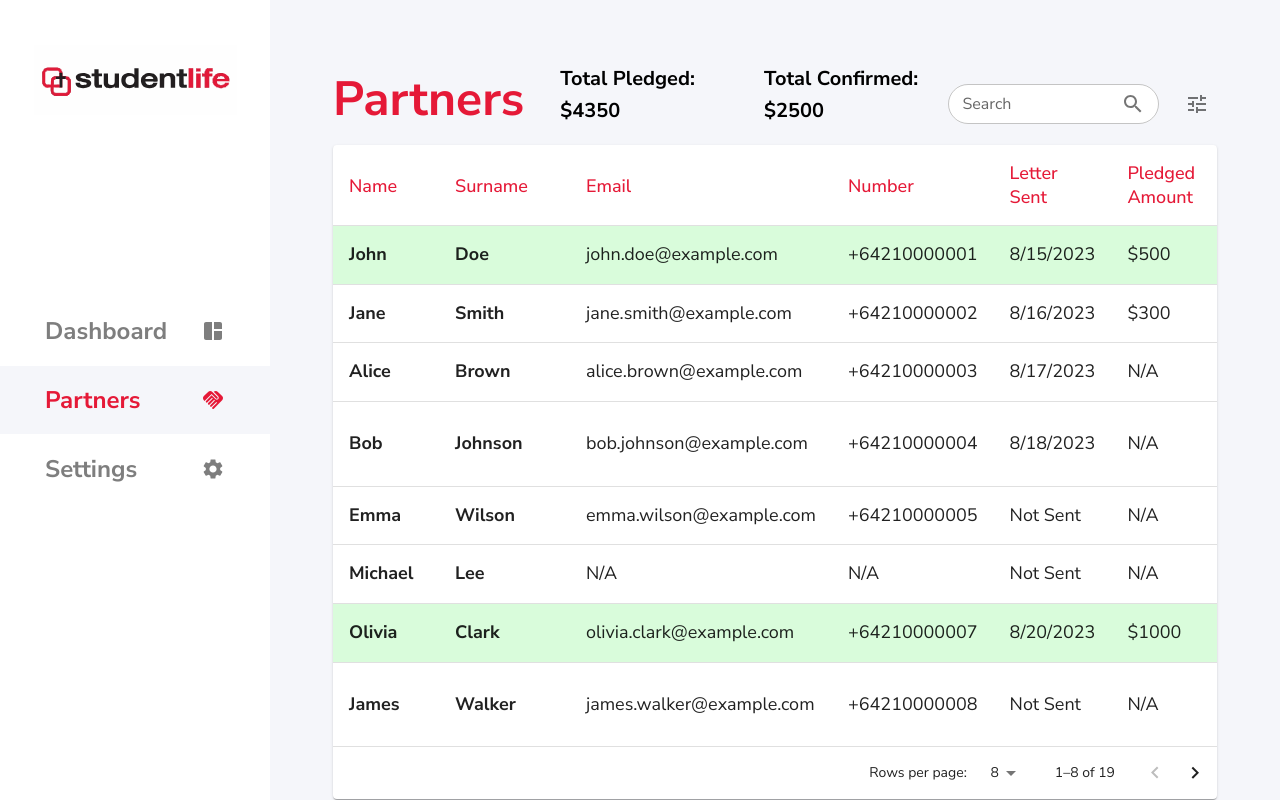
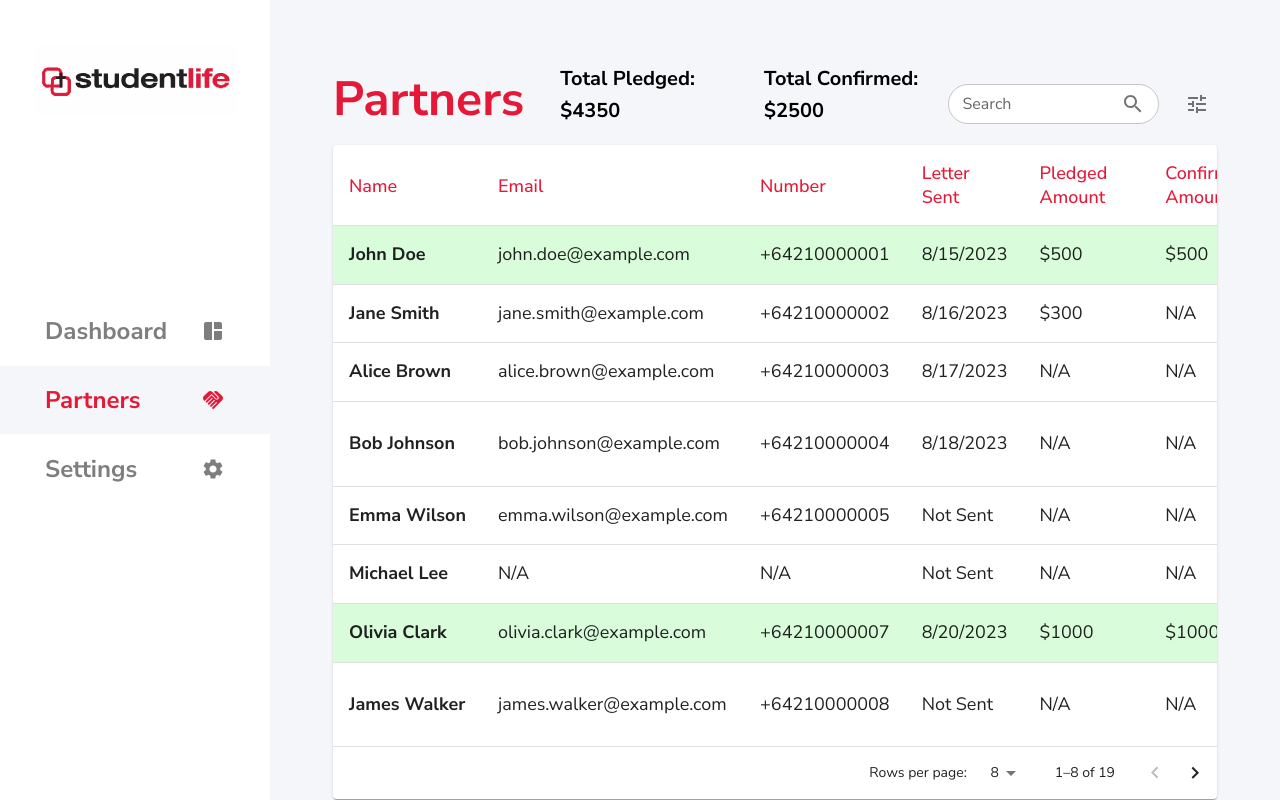
Before and after one commit to DanChae03/mpd-tool, a Next.js app: page /partners in a window 1280 px wide. Built offline with nearby package versions, Linux system fonts and the light colour scheme.

Commit message:
feat: combine name fields

```diff
--- a/src/app/partners/page.tsx
+++ b/src/app/partners/page.tsx
@@ -65,16 +65,10 @@ interface HeadCell {
 
 const headCells: readonly HeadCell[] = [
   {
-    id: "firstName",
+    id: "name",
     numeric: false,
     disablePadding: false,
     label: "Name",
-  },
-  {
-    id: "lastName",
-    numeric: false,
-    disablePadding: false,
-    label: "Surname",
   },
   {
     id: "email",
@@ -179,14 +173,12 @@ export default function Partners(): ReactElement {
   const [filteredPartners, setFilteredPartners] = useState<Partner[]>([]);
   const [searchKey, setSearchKey] = useState<string>("");
   const [drawerOpen, setDrawerOpen] = useState<boolean>(false);
-  const [selectedPartner, setSelectedPartner] = useState<Partner | null>(null);
+  const [selectedPartner, setSelectedPartner] = useState<Partner>();
 
   useEffect(() => {
     calculateTotals();
-    const filtered = partners.filter(
-      (partner) =>
-        partner.firstName.toLowerCase().includes(searchKey.toLowerCase()) ||
-        partner.lastName.toLowerCase().includes(searchKey.toLowerCase())
+    const filtered = partners.filter((partner) =>
+      partner.name.toLowerCase().includes(searchKey.toLowerCase())
     );
     const filteredSearch = filtered.filter((partner) =>
       filters.includes(partner.status)
@@ -441,13 +433,25 @@ export default function Partners(): ReactElement {
                         component="th"
                         scope="row"
                         sx={{ fontSize: "18px", fontWeight: "bold" }}
+                        style={{
+                          whiteSpace: "nowrap",
+                          overflow: "hidden",
+                          textOverflow: "ellipsis",
+                          width: "180px",
+                        }}
                       >
-                        {row.firstName}
+                        {row.name}
                       </TableCell>
-                      <TableCell sx={{ fontSize: "18px", fontWeight: "bold" }}>
-                        {row.lastName}
-                      </TableCell>
-                      <TableCell sx={{ fontSize: "18px" }}>
+
+                      <TableCell
+                        sx={{ fontSize: "18px" }}
+                        style={{
+                          whiteSpace: "nowrap",
+                          overflow: "hidden",
+                          textOverflow: "ellipsis",
+                          width: "288px",
+                        }}
+                      >
                         {row.email || "N/A"}
                       </TableCell>
                       <TableCell sx={{ fontSize: "18px" }}>
@@ -500,6 +504,7 @@ export default function Partners(): ReactElement {
           />
         </Paper>
       </Stack>
+      {selectedPartner != null && (
         <Drawer
           anchor="right"
           open={drawerOpen}
@@ -510,6 +515,7 @@ export default function Partners(): ReactElement {
             onClose={() => setDrawerOpen(false)}
           />
         </Drawer>
+      )}
     </Stack>
   );
 }
--- a/src/app/partners/testData.ts
+++ b/src/app/partners/testData.ts
@@ -1,10 +1,7 @@
-import { Partner } from "@/utils/types";
-
 export const partners: Partner[] = [
   {
     id: 0,
-    firstName: "John",
-    lastName: "Doe",
+    name: "John Doe",
     email: "john.doe@example.com",
     number: "+64210000001",
     sentDate: new Date("2023-08-15"),
@@ -16,8 +13,7 @@ export const partners: Partner[] = [
   },
   {
     id: 1,
-    firstName: "Jane",
-    lastName: "Smith",
+    name: "Jane Smith",
     email: "jane.smith@example.com",
     number: "+64210000002",
     sentDate: new Date("2023-08-16"),
@@ -29,8 +25,7 @@ export const partners: Partner[] = [
   },
   {
     id: 2,
-    firstName: "Alice",
-    lastName: "Brown",
+    name: "Alice Brown",
     email: "alice.brown@example.com",
     number: "+64210000003",
     sentDate: new Date("2023-08-17"),
@@ -42,8 +37,7 @@ export const partners: Partner[] = [
   },
   {
     id: 3,
-    firstName: "Bob",
-    lastName: "Johnson",
+    name: "Bob Johnson",
     email: "bob.johnson@example.com",
     number: "+64210000004",
     sentDate: new Date("2023-08-18"),
@@ -55,8 +49,7 @@ export const partners: Partner[] = [
   },
   {
     id: 4,
-    firstName: "Emma",
-    lastName: "Wilson",
+    name: "Emma Wilson",
     email: "emma.wilson@example.com",
     number: "+64210000005",
     sentDate: undefined,
@@ -68,8 +61,7 @@ export const partners: Partner[] = [
   },
   {
     id: 5,
-    firstName: "Michael",
-    lastName: "Lee",
+    name: "Michael Lee",
     email: undefined,
     number: undefined,
     sentDate: undefined,
@@ -81,8 +73,7 @@ export const partners: Partner[] = [
   },
   {
     id: 6,
-    firstName: "Olivia",
-    lastName: "Clark",
+    name: "Olivia Clark",
     email: "olivia.clark@example.com",
     number: "+64210000007",
     sentDate: new Date("2023-08-20"),
@@ -94,8 +85,7 @@ export const partners: Partner[] = [
   },
   {
     id: 7,
-    firstName: "James",
-    lastName: "Walker",
+    name: "James Walker",
     email: "james.walker@example.com",
     number: "+64210000008",
     sentDate: undefined,
@@ -107,8 +97,7 @@ export const partners: Partner[] = [
   },
   {
     id: 8,
-    firstName: "Sophia",
-    lastName: "Hall",
+    name: "Sophia Hall",
     email: "sophia.hall@example.com",
     number: "+64210000009",
     sentDate: new Date("2023-08-22"),
@@ -120,8 +109,7 @@ export const partners: Partner[] = [
   },
   {
     id: 9,
-    firstName: "Liam",
-    lastName: "Adams",
+    name: "Liam Adams",
     email: "liam.adams@example.com",
     number: "+64210000010",
     sentDate: new Date("2023-08-23"),
@@ -133,8 +121,7 @@ export const partners: Partner[] = [
   },
   {
     id: 10,
-    firstName: "Ava",
-    lastName: "Baker",
+    name: "Ava Baker",
     email: "ava.baker@example.com",
     number: "+64210000011",
     sentDate: new Date("2023-08-24"),
@@ -146,8 +133,7 @@ export const partners: Partner[] = [
   },
   {
     id: 11,
-    firstName: "William",
-    lastName: "Evans",
+    name: "William Evans",
     email: "william.evans@example.com",
     number: "+64210000012",
     sentDate: new Date("2023-08-25"),
@@ -159,8 +145,7 @@ export const partners: Partner[] = [
   },
   {
     id: 12,
-    firstName: "Mia",
-    lastName: "Carter",
+    name: "Mia Carter",
     email: "mia.carter@example.com",
     number: "+64210000013",
     sentDate: new Date("2023-08-26"),
@@ -172,8 +157,7 @@ export const partners: Partner[] = [
   },
   {
     id: 13,
-    firstName: "Benjamin",
-    lastName: "Phillips",
+    name: "Benjamin Phillips",
     email: undefined,
     number: undefined,
     sentDate: undefined,
@@ -185,8 +169,7 @@ export const partners: Partner[] = [
   },
   {
     id: 14,
-    firstName: "Charlotte",
-    lastName: "Mitchell",
+    name: "Charlotte Mitchell",
     email: "charlotte.mitchell@example.com",
     number: "+64210000015",
     sentDate: new Date("2023-08-27"),
@@ -198,8 +181,7 @@ export const partners: Partner[] = [
   },
   {
     id: 15,
-    firstName: "Elijah",
-    lastName: "Perez",
+    name: "Elijah Perez",
     email: "elijah.perez@example.com",
     number: "+64210000016",
     sentDate: new Date("2023-08-28"),
@@ -211,8 +193,7 @@ export const partners: Partner[] = [
   },
   {
     id: 16,
-    firstName: "Amelia",
-    lastName: "Harris",
+    name: "Amelia Harris",
     email: "amelia.harris@example.com",
     number: "+64210000017",
     sentDate: new Date("2023-08-29"),
@@ -224,8 +205,7 @@ export const partners: Partner[] = [
   },
   {
     id: 17,
-    firstName: "Lucas",
-    lastName: "Edwards",
+    name: "Lucas Edwards",
     email: undefined,
     number: undefined,
     sentDate: undefined,
@@ -237,8 +217,7 @@ export const partners: Partner[] = [
   },
   {
     id: 18,
-    firstName: "Harper",
-    lastName: "Collins",
+    name: "Harper Collins",
     email: "harper.collins@example.com",
     number: "+64210000019",
     sentDate: new Date("2023-08-30"),
--- a/src/components/DrawerContent/DrawerContent.tsx
+++ b/src/components/DrawerContent/DrawerContent.tsx
@@ -31,8 +31,7 @@ export function DrawerContent({
   partner,
   onClose,
 }: DrawerContentProps): ReactElement {
-  const [firstName, setFirstName] = useState<string>(partner.firstName);
-  const [lastName, setLastName] = useState<string>(partner.lastName);
+  const [name, setName] = useState<string>(partner.name);
   const [email, setEmail] = useState<string | undefined>(partner.email);
   const [number, setNumber] = useState<string | undefined>(partner.number);
   const [status, setStatus] = useState<string>(partner.status);
@@ -57,14 +56,14 @@ export function DrawerContent({
         justifyContent="space-between"
       >
         <Typography variant="h4" fontWeight="bold">
-          {partner.firstName} {partner.lastName}
+          {partner.name}
         </Typography>
         <Stack direction="row">
-          <IconButton>
-            <Email fontSize="large" sx={{ color: "#4C8BF5" }} />
+          <IconButton disabled={email == null} sx={{ color: "#4C8BF5" }}>
+            <Email fontSize="large" />
           </IconButton>
-          <IconButton>
-            <Call fontSize="large" sx={{ color: "#4C8BF5" }} />
+          <IconButton disabled={number == null} sx={{ color: "#4C8BF5" }}>
+            <Call fontSize="large" />
           </IconButton>
           <IconButton onClick={() => setDisabled(!disabled)}>
             {disabled ? (
@@ -106,33 +105,15 @@ export function DrawerContent({
         justifyContent="space-between"
       >
         <Typography width="50%" fontWeight="bold" fontSize="18px">
-          First Name
-        </Typography>
-        <TextField
-          disabled={disabled}
-          fullWidth
-          placeholder="First Name"
-          size="small"
-          value={firstName}
-          onChange={(event) => setFirstName(event.target.value)}
-        />
-      </Stack>
-      <Stack
-        direction="row"
-        alignItems="center"
-        width="100%"
-        justifyContent="space-between"
-      >
-        <Typography width="50%" fontWeight="bold" fontSize="18px">
-          Last Name
+          Name
         </Typography>
         <TextField
           disabled={disabled}
           fullWidth
           placeholder="Last Name"
           size="small"
-          value={lastName}
-          onChange={(event) => setLastName(event.target.value)}
+          value={name}
+          onChange={(event) => setName(event.target.value)}
         />
       </Stack>
       <Stack
--- a/src/utils/types.ts
+++ b/src/utils/types.ts
@@ -1,7 +1,6 @@
 export type Partner = {
   id: number; // unique
-  firstName: string;
-  lastName: string;
+  name: string;
   email: string | undefined;
   number: string | undefined;
   sentDate: Date | undefined; // DD/MM/YY
```
Lines whose indentation alone changed are shown as unchanged.
